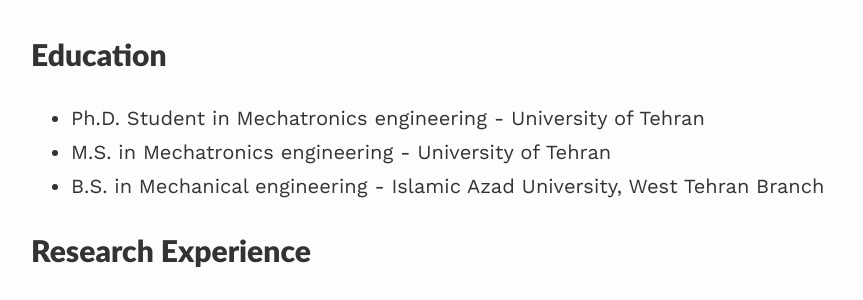
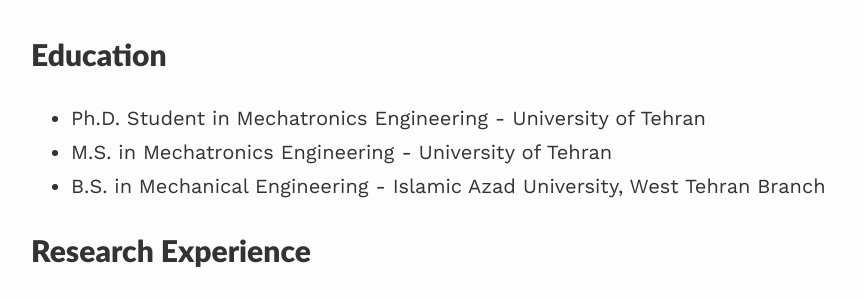
Before and after one commit to alireza-kargar/alireza-kargar.github.io, a Jekyll site: the page built from index.md, in a window 1280 px wide and 900 px high, scrolled down 709 px. Shown: the part 154-454 px from the top of the window, without its empty margins (209-1072 px from the left). Built offline with Jekyll 4.4.1, drawn with Linux system fonts in a browser that asks for light colours; nearby versions of some CDN libraries.

Commit message:
homepage update

```diff
--- a/index.md
+++ b/index.md
@@ -20,9 +20,9 @@
 Human-Centered Robotics, Rehabilitation Robotics, Computer-Aided Design, Service Robots.
 
 ## Education
-- Ph.D. Student in Mechatronics engineering - University of Tehran
-- M.S. in Mechatronics engineering - University of Tehran
-- B.S. in Mechanical engineering - Islamic Azad University, West Tehran Branch
+- Ph.D. Student in Mechatronics Engineering - University of Tehran
+- M.S. in Mechatronics Engineering - University of Tehran
+- B.S. in Mechanical Engineering - Islamic Azad University, West Tehran Branch
 
 ## Research Experience
 
```
